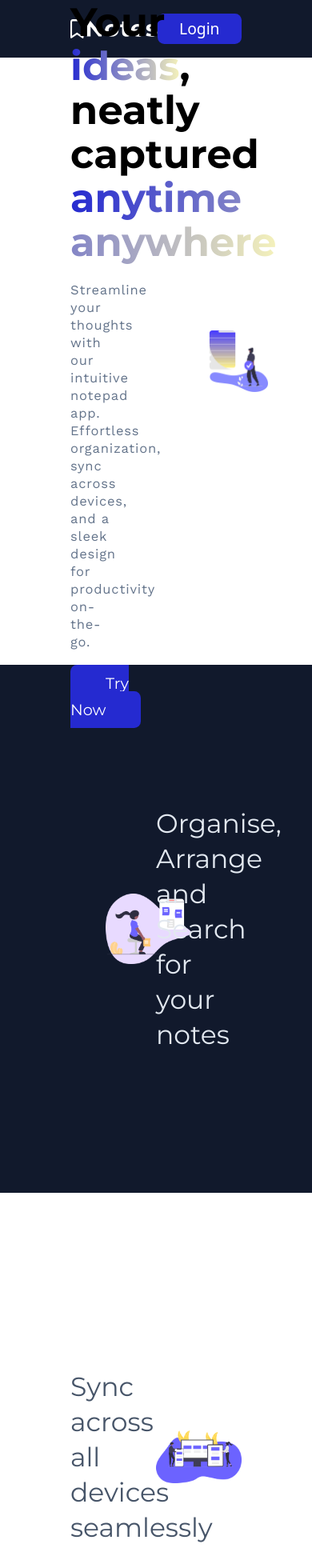
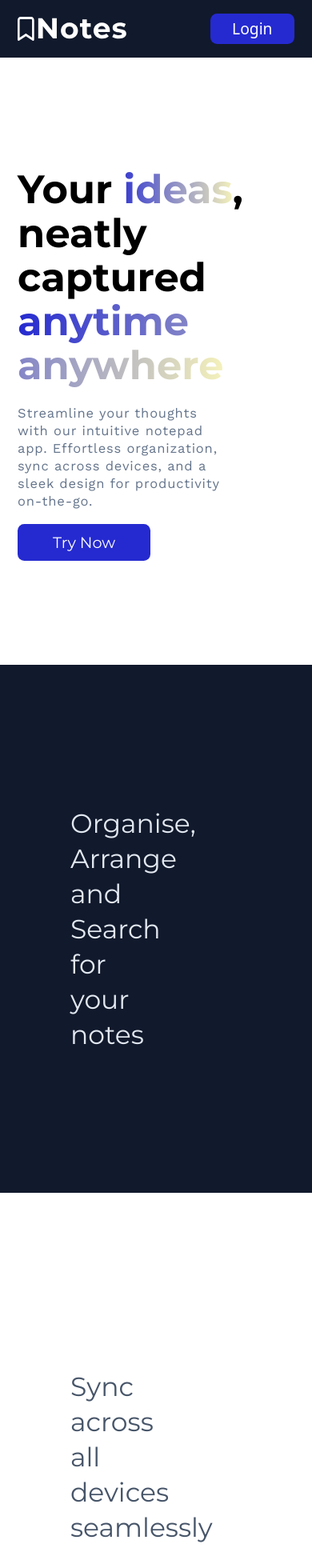
Before and after one commit to karansethia/React-Notes, a React (Vite) app: page / in a window 390 px wide. Shown: the top 1960 px of the page at 80% size. Built offline with nearby package versions, Linux system fonts and the light colour scheme.

Commit message:
Update: Home and Login mobile responsive

```diff
--- a/src/Home/Components/Login/LoginForm.jsx
+++ b/src/Home/Components/Login/LoginForm.jsx
@@ -3,8 +3,7 @@ import Input from "../UI/Input";
 
 const LoginForm = () => {
   return (
-    <>
-      <form className="flex justify-center items-center flex-col h-56 gap-4 bg-notePurple px-4 rounded-lg z-10 shadow-xl">
+    <form className="flex justify-center items-center flex-col h-56 gap-4 bg-notePurple px-4 rounded-lg z-10 shadow-xl max-md:w-56">
       <p className="font-noteFont">Login or Signup</p>
       <Input iotype="text" field="Username" />
       <Input iotype="password" field="Password" />
@@ -12,7 +11,6 @@ const LoginForm = () => {
         Submit
       </button>
     </form>
-    </>
   );
 };
 
--- a/src/Home/Components/Navbar/Navbar.jsx
+++ b/src/Home/Components/Navbar/Navbar.jsx
@@ -3,7 +3,7 @@ import {Link} from "react-router-dom";
 
 const Navbar = () => {
   return (
-    <nav className="flex justify-between px-16 py-3 items-center bg-[#11192C] w-full h-fit">
+    <nav className="flex justify-between px-16 py-3 items-center bg-[#11192C] w-full h-fit max-md:px-4 ">
       <svg
         xmlns="http://www.w3.org/2000/svg"
         width="136"
--- a/src/Home/Components/UI/Input.jsx
+++ b/src/Home/Components/UI/Input.jsx
@@ -7,7 +7,7 @@ const Input = ({iotype, field}) => {
         <input
           type={iotype}
           placeholder={field}
-          className="h-8 w-[15rem] px-3 text-royal border-royal border-b-2 rounded-lg border-opacity-50 outline-none focus:border-blue-500 placeholder-gray-300 placeholder-opacity-0 transition duration-200"
+          className="h-8 w-[15rem] px-3 text-royal border-royal border-b-2 rounded-lg border-opacity-50 outline-none focus:border-blue-500 placeholder-gray-300 placeholder-opacity-0 transition duration-200 max-md:w-48"
         />
         <span className=" text-royal bg-white rounded-lg text-opacity-80 absolute left-1 top-1 px-1 transition duration-200 input-text font-textFont text-sm">
           {field}
--- a/src/Home/Pages/Home.jsx
+++ b/src/Home/Pages/Home.jsx
@@ -8,8 +8,11 @@ import {Link} from "react-router-dom";
 const Home = () => {
   return (
     <div>
-      <div id="hero" className="w-full px-16 h-[90vh] flex items-center">
-        <div className="w-[60%]">
+      <div
+        id="hero"
+        className="w-full px-16 h-[90vh] flex items-center max-md:px-4"
+      >
+        <div className="w-[60%] max-md:w-full">
           <h3 className="font-headerFont font-bold text-4xl">
             Your
             <span className="custom-gradient"> ideas</span>, neatly captured
@@ -27,15 +30,15 @@ const Home = () => {
             Try Now
           </Link>
         </div>
-        <div className="w-[35%]">
-          <img src={hero} alt="note" className="w-full ml-8" />
+        <div className="w-[35%] max-md:hidden">
+          <img src={hero} alt="note" className="w-full ml-8 " />
         </div>
       </div>
       <div
         id="section1"
         className="w-full px-16 h-[60vh] flex items-center bg-dark py-[15rem]"
       >
-        <div className="w-[50%]">
+        <div className="w-[50%] max-md:hidden">
           <img src={img2} alt="note" className="w-[25rem] ml-8" />
         </div>
         <div className="w-[50%]">
@@ -53,18 +56,18 @@ const Home = () => {
             Sync across all devices seamlessly
           </h3>
         </div>
-        <div className="w-[50%]">
-          <img src={img4} alt="note" className="w-[35rem]" />
+        <div className="w-[50%] max-md:hidden">
+          <img src={img4} alt="note" className="w-[35rem] " />
         </div>
       </div>
       <div
         id="section3"
-        className="w-full px-16 h-[60vh] flex items-center bg-dark py-[15rem]"
+        className="w-full px-16 h-[60vh] flex items-center bg-dark py-[15rem] max-md:px-4"
       >
-        <div className="w-[50%]">
-          <img src={img3} alt="note" className="w-[25rem] ml-8" />
+        <div className="w-[50%] max-md:hidden">
+          <img src={img3} alt="note" className="w-[25rem] ml-8  max-md:ml-1" />
         </div>
-        <div className="w-[50%]">
+        <div className="w-[50%] max-md:w-full">
           <h3 className="font-headerFont text-2xl text-slate-200">
             Share your notes to friends and colleagues
           </h3>
--- a/src/Home/Pages/Login.jsx
+++ b/src/Home/Pages/Login.jsx
@@ -1,13 +1,15 @@
 import React from "react";
 import LoginForm from "../Components/Login/LoginForm";
 import loginImg from "../../assets/login.png";
+import loginMob from "../../assets/loginmob.png";
 
 const Login = () => {
   return (
-    <div className="flex p-20  bg-[#11192C] h-screen">
+    <div className="flex p-20  bg-[#11192C] h-screen w-full max-md:justify-center max-md:mt-[-1rem]">
       <LoginForm />
-      <div className="absolute top-24 left-60 z-1">
-        <img src={loginImg} alt="" className="w-[48rem]" />
+      <div className="absolute top-24 left-60 z-1 max-md:top-[21rem] max-md:w-48 max-md:left-12 max-md:z-20">
+        <img src={loginImg} alt="" className="w-[48rem] max-md:hidden" />
+        <img src={loginMob} alt="" className="md:hidden" />
       </div>
     </div>
   );
```
Also changed, not shown: src/assets/loginmob.png (added). Lines whose indentation alone changed are shown as unchanged.
